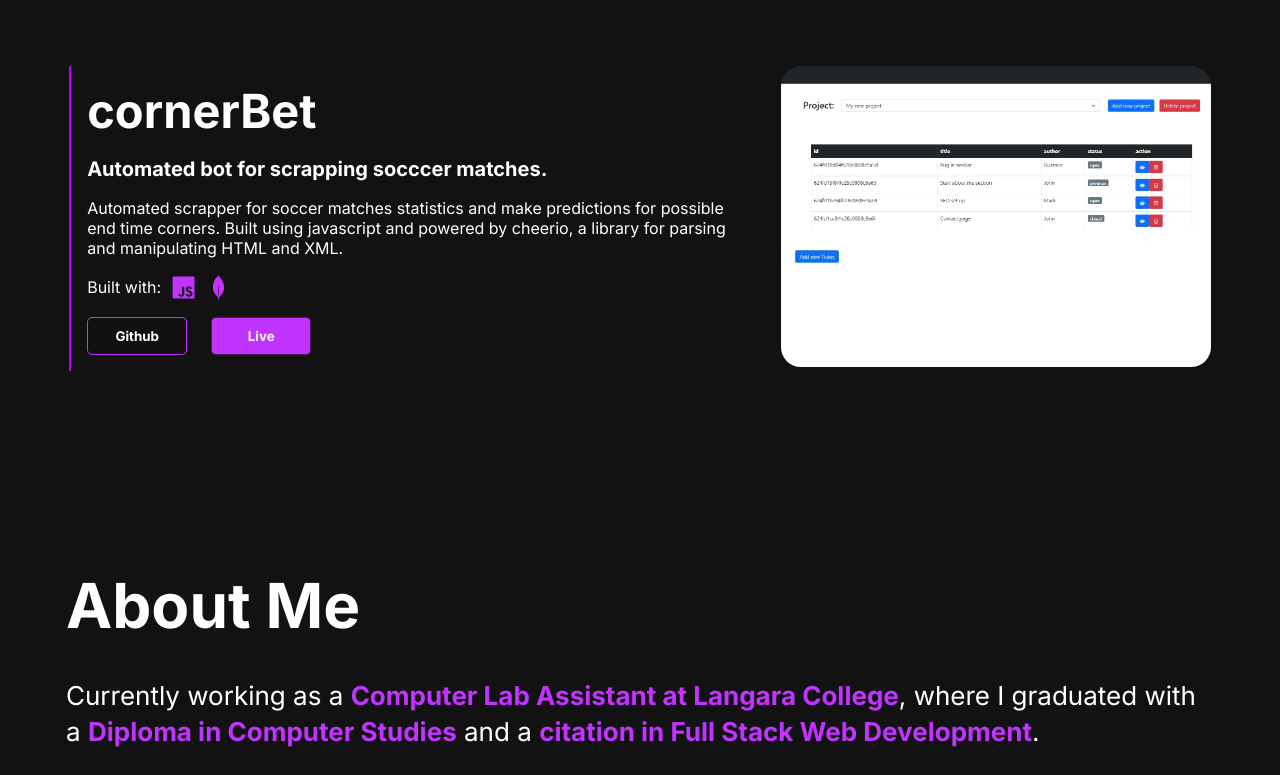
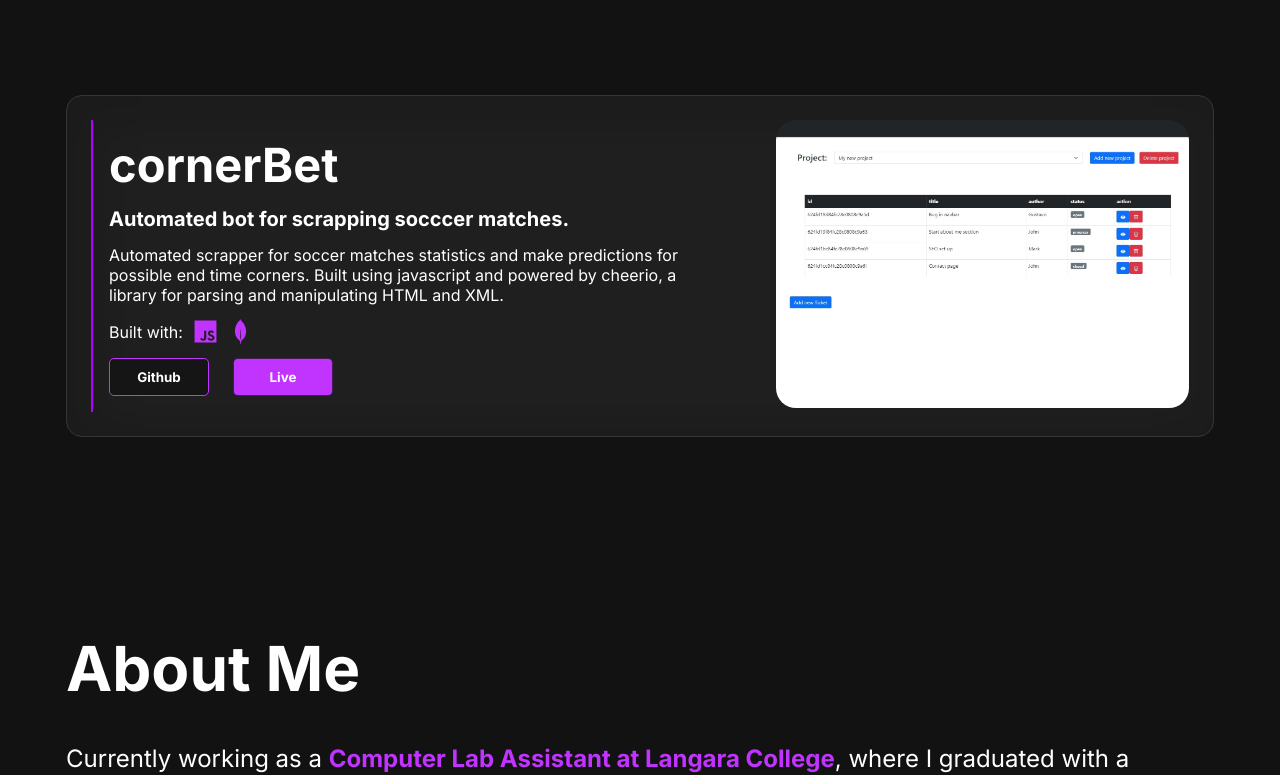
Before and after one commit to gustavocsak/portfolio, a React (Create React App) app: page / in a window 1280 px wide. Shown: the part 1456-2231 px from the top of the page. Built offline with nearby package versions, Linux system fonts and the light colour scheme; the HTML template or start-up script is replaced by a standard one.

Commit message:
Added glare effect in project cards

```diff
--- a/src/components/About.js
+++ b/src/components/About.js
@@ -57,7 +57,7 @@ const TitleClip = styled.div`
 `
 
 const Sentence = styled.div.attrs({ className: 'sentence'})`
-    font-size: 26px;
+    font-size: 24px;
     line-height: 2.2rem;
     transform: translateY(400px);
     transition: transform .5s;
@@ -65,7 +65,7 @@ const Sentence = styled.div.attrs({ className: 'sentence'})`
 
 const Highlight = styled.span`
     color: ${color.primaryPurple};
-    font-size: 26px;
+    font-size: 24px;
     font-weight: bold;
 
 `
@@ -81,20 +81,9 @@ const SentenceClip = styled.div`
 	clip-path: polygon(0 0, 100% 0, 100% 100%, 0% 100%);
 `
 
-const Underline = styled.span`
-    display: block;
-    height: 2px;
-    width: 100%;
-    background-color: white;
-`
-
 gsap.registerPlugin(ScrollTrigger);
 
 const About = () => {
-
-    const buttonEnter = () => {
-
-    }
 
     useLayoutEffect(() => {
 
@@ -106,8 +95,6 @@ const About = () => {
                 trigger: ".title-start",
                 start: "top 65%",
                 once: true,
-                markers: true,
-
             }
         })
 
--- a/src/components/Contact.js
+++ b/src/components/Contact.js
@@ -130,9 +130,9 @@ const Input = styled.input`
 `
 
 const Subtitle = styled.div`
+  	font-size: 18px;
 	line-height: 1.5rem;
 	color: ${color.primaryWhite};
-
 	font-weight: 600;
 `
 
@@ -149,11 +149,6 @@ const Right = styled.div`
 	flex-grow: 3;
 `
 
-
-
-const EmailAddress = styled.div`
-`
-
 const Button = styled.button`
   	cursor: pointer;
 	overflow: hidden;
@@ -168,19 +163,13 @@ const Button = styled.button`
 	font-size: 22px;
 `
 
-const Bar = styled.div`
-  	background-color: ${color.primaryPurple};
-	position: absolute;
-`
 
 const Contact = () => {
 
 	const ball = useRef();
 	const [animation, setAnimation] = useState(0);
-	const [buttonHover, setButtonHover] = useState(0);
 
 	const handleEndAnimation = () => {
-		console.log('test')
 		setAnimation(animation + 1);
 	}
 
--- a/src/components/Project.js
+++ b/src/components/Project.js
@@ -1,4 +1,4 @@
-import React from 'react'
+import React, { useRef } from 'react'
 import styled from 'styled-components'
 import tricket from '../img/tricket.jpg'
 import { BsBootstrap } from "react-icons/bs";
@@ -7,6 +7,7 @@ import { SiExpress, SiMongodb } from "react-icons/si";
 import { IoLogoJavascript } from "react-icons/io5";
 import { gsap } from "gsap";
 import { color } from "../utils/constants"
+import { useGSAP } from '@gsap/react';
 
 
 /**
@@ -22,9 +23,11 @@ const Wrap = styled.div`
     flex-direction: row;
     transform: translateY(400px);
     transition: transform .5s;
-    background-color: ${color.primaryBlack};
-    padding: 0.2rem;
-    border-radius: 10px;
+    background-color: #1f1f1f;
+    padding: 1.5rem;
+    border: 1px solid #353535;
+    border-radius: 1rem;
+    box-shadow: inset 5px 8px 29px 27px rgba(0,0,0,0.1);
 `
 
 const ImageWrapper = styled.div`
@@ -133,6 +136,8 @@ const Project = ({ project }) => {
     }
 
 
+
+
     return (
         <Wrap className="project-reveal">
             <Info>
--- a/src/components/Projects.js
+++ b/src/components/Projects.js
@@ -1,8 +1,10 @@
-import React, { useLayoutEffect } from 'react'
+import React, { useLayoutEffect, useRef } from 'react'
 import styled from 'styled-components'
 import Project from './Project'
 import { gsap } from "gsap";
 import { ScrollTrigger } from 'gsap/ScrollTrigger';
+import { useGSAP } from '@gsap/react';
+import { color } from '../utils/constants';
 /**
  * TODO: fix live source URL for projects array
  * TODO: move projects data to a separate js file
@@ -95,6 +97,20 @@ const ProjectList = styled.div`
 
 const ProjectClip = styled.div`
 	clip-path: polygon(0 0, 100% 0, 100% 100%, 0% 100%);
+	transform-style: preserve-3d;
+	perspective: 1000px;
+	overflow: hidden;
+`
+
+const Glare = styled.div`
+	position: absolute;
+	width: 220px;
+	height: 220px;
+	border-radius: 50%;
+	background-color: ${color.primaryPurple};
+	filter: blur(220px);
+	opacity: 0;
+	pointer-events: none;
 `
 
 
@@ -132,6 +148,57 @@ const Projects = () => {
 
 	}, []);
 
+	const clip = useRef();
+    const { contextSafe } = useGSAP({ scope: clip });
+    const onMove = contextSafe((event) => {
+		const projectCard = event.target.closest('.project-clip');
+		const glare = projectCard.querySelector('.glare');
+		const rect = projectCard.getBoundingClientRect();
+        const width = rect.width;
+		const height = rect.height;
+		const mouseX = event.clientX - rect.left;
+		const mouseY = event.clientY - rect.top;
+
+        const rotateX =  -1 + (mouseY / height) * 2;
+        const rotateY =  1.5 - (mouseX / width) * 3;
+
+		gsap.to(glare, {
+			x: mouseX - 80,
+			y: mouseY - 80,
+			opacity: 1,
+			duration: 0.4,
+			zIndex: 99,
+		})
+		if(projectCard) {
+			gsap.to(projectCard, {
+				rotationY: -5 * rotateY,
+				rotationX: -5 * rotateX,
+				ease: 'power2.out',
+				duration: 0.5,
+				perspective: 1000,
+			});
+		}
+
+    })
+
+	const onLeave = contextSafe((event) => {
+		const projectCard = event.target.closest('.project-clip');
+		const glare = projectCard.querySelector('.glare');
+		gsap.to(projectCard, {
+			rotationY: 0,
+			rotationX: 0,
+			ease: 'power2.out',
+			duration: 0.7,
+			perspective: 700,
+		});
+		gsap.to(glare, {
+			opacity: 0,
+			duration: 0.6,
+			ease: 'power2.out'
+		})
+
+
+	})
 
 
 
@@ -144,7 +211,14 @@ const Projects = () => {
 					</TitleClip>
 					<ProjectList>
 						{projects.map((project, index) => {
-							return <ProjectClip className='project-clip'><Project  project={project} key={index} /></ProjectClip>
+							return (
+
+							<ProjectClip ref={clip} onMouseLeave={onLeave} onMouseMove={onMove} className='project-clip'>
+								<Glare className='glare'/>
+								<Project  project={project} key={index} />
+							</ProjectClip>
+
+							)
 						})}
 					</ProjectList>
 				</ProjectDisplay>
```
Also changed, not shown: 1 other file (tests, documents, lock files or other folders).
